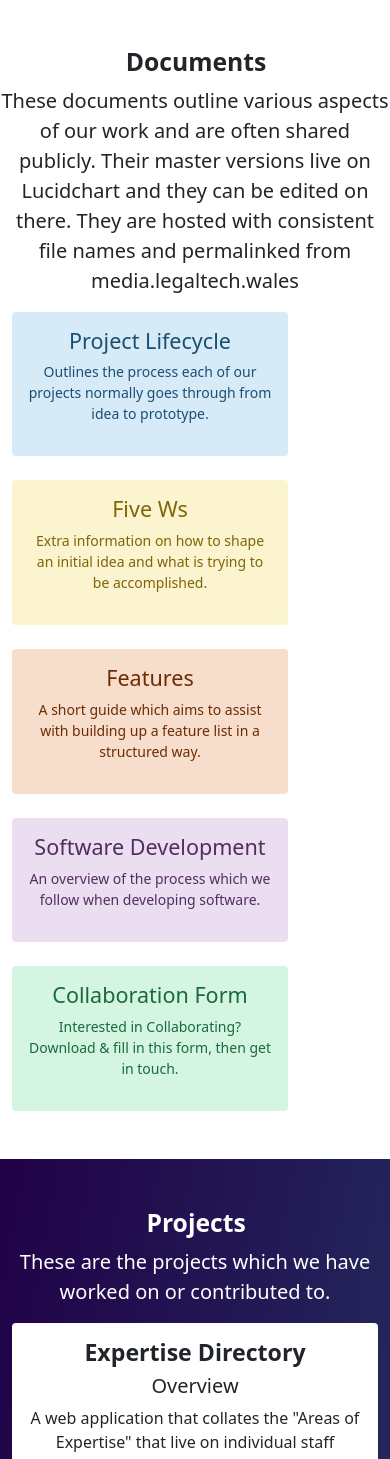
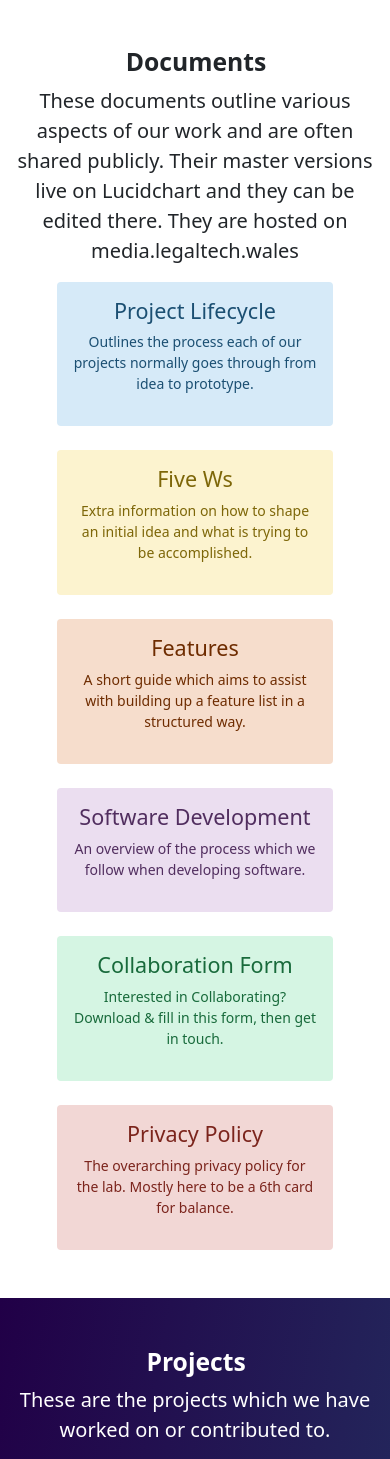
Before and after one commit to Legal-Innovation-Lab-Wales/developer-resources, a plain HTML site: page static-resources/index.html in a window 390 px wide. Shown: the part 490-1949 px from the top of the page. Drawn offline with nearby package versions, Linux system fonts and the light colour scheme.

Commit message:
fix mobile view and add 6th document card

```diff
--- a/static-resources/assets/css/lilw-custom.scss
+++ b/static-resources/assets/css/lilw-custom.scss
@@ -104,6 +104,14 @@ $orange-card-background: $orange-card-light-1;
 $orange-card-background-2: linear-gradient(35deg, $orange-card-light-1, $orange-card-light-2);
 $orange-card-text: #6e2c00;
 
+// Pomegranate
+$red-card-light-1: #f2d7d5;
+$red-card-light-2: #e6b0aa;
+$red-card-light-3: #d98880;
+$red-card-background: $red-card-light-1;
+$red-card-background-2: linear-gradient(35deg, $red-card-light-1, $red-card-light-2);
+$red-card-text: #7b241c;
+
 .navbar > .container, .navbar > .container-fluid {
   justify-content: flex-start;
 }
@@ -190,16 +198,24 @@ main {
     border: none;
   }
 
+  section.row {
+    margin: 0;
+  }
   #documents {
+
     .card-row {
       max-width: 600px;
       @media (min-width: $breakpoint-xl) {
         max-width: 900px;
-
       }
 
       .col {
         max-width: 300px;
+        @media (max-width: $breakpoint-md) {
+          margin-left: auto;
+          margin-right: auto;
+
+        }
 
         a {
           text-decoration: none;
@@ -247,6 +263,15 @@ main {
 
           &:hover {
             background: $green-2-card-background-2;
+          }
+        }
+
+        &:nth-child(6) .card {
+          background: $red-card-background;
+          color: $red-card-text;
+
+          &:hover {
+            background: $red-card-background-2;
           }
         }
       }
@@ -440,7 +465,9 @@ footer {
         max-width: 160px;
 
         &.erdf {
-          margin-left: 48px;
+          @media (min-width: $breakpoint-md) {
+            margin-left: 48px;
+          }
         }
       }
     }
--- a/static-resources/index.html
+++ b/static-resources/index.html
@@ -55,8 +55,7 @@
             <div class="title">
                 <h2><span class="link-spacer"></span>Documents<button class="copyLink" onclick="copyText('documents')"><i class="fas fa-link"></i></button></h2>
                 <p class="lead">These documents outline various aspects of our work and are often shared publicly. Their
-                    master versions live on Lucidchart and they can be edited on there. They are hosted with consistent
-                    file names and permalinked from media.legaltech.wales </p>
+                    master versions live on Lucidchart and they can be edited there. They are hosted on media.legaltech.wales </p>
             </div>
             <div class="row row-cols-1 row-cols-md-2 row-cols-xl-3 g-4 mx-auto card-row">
                 <div class="col">
@@ -103,6 +102,14 @@
                         </div>
                     </a>
                 </div>
+                <div class="col">
+                    <a href="https://media.legaltech.wales/docs/LILW-Privacy-Policy.pdf" target="_blank">
+                        <div class="card h-100">
+                            <h4 class="card-title">Privacy Policy</h4>
+                            <p class="small">The overarching privacy policy for the lab. Mostly here to be a 6th card for balance.</p>
+                        </div>
+                    </a>
+                </div>
             </div>
         </div>
     </section>
@@ -113,7 +120,7 @@
                 <p class="lead">These are the projects which we have worked on or contributed to.</p>
             </div>
 
-            <div class="row row-cols-1 row-cols-md-2 row-cols-xl-3 g-4 mx-auto card-row">
+            <div class="row row-cols-1 row-cols-md-2 row-cols-xl-3 g-4 card-row">
                 <div class="col">
                     <div class="card h-100">
                         <h3 class="card-title">Expertise Directory</h3>
@@ -413,7 +420,7 @@
         </div>
     </div>
     <div class="container logos">
-        <div class="row">
+        <div class="row mx-0">
             <div class="col">
                 <img alt="Swansea University" src="assets/images/su-logo-blue-2x.png">
                 <img alt="Legal Innovation Lab Wales" src="assets/images/lilw-logo-blue.png">
```
Also changed, not shown: static-resources/assets/css/lilw-custom.css, 1 other file.
